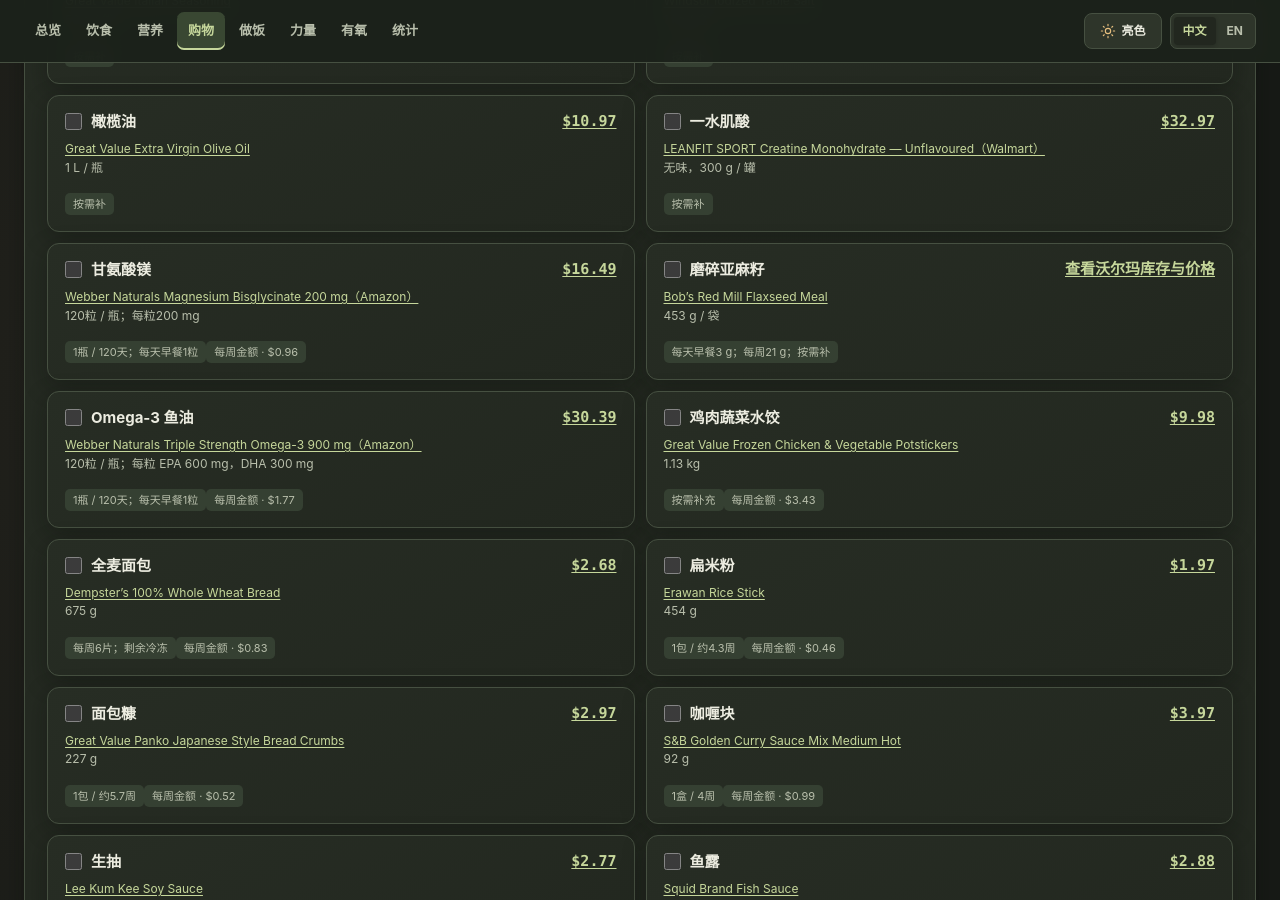
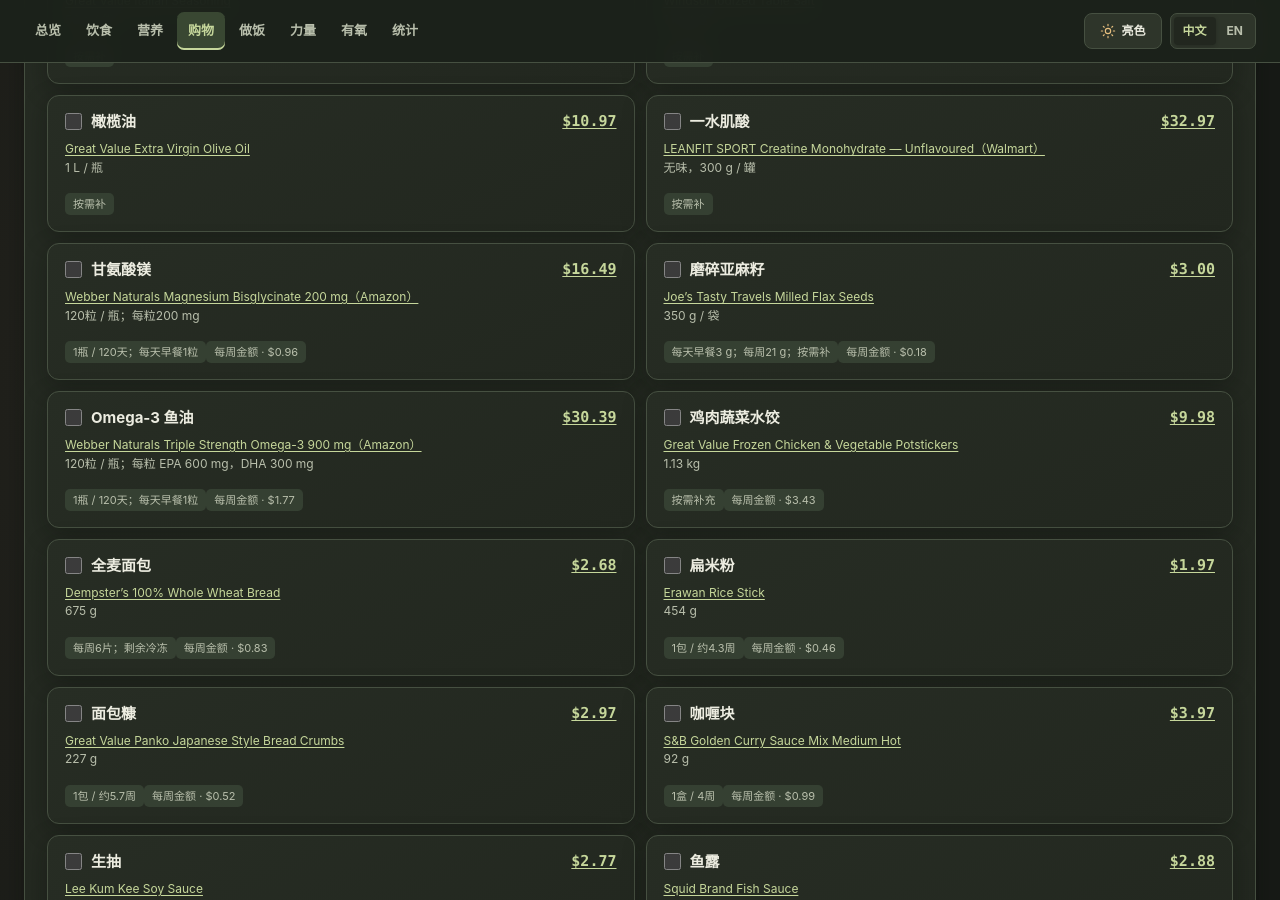
Before and after one commit to yunhaixiang/fitness, a Jekyll site: the page built from shopping.md, in a window 1280 px wide and 900 px high, scrolled down 3563 px. Built offline with Jekyll 4.4.1, drawn with Linux system fonts in a browser that asks for light colours; some of the changed text lies outside the part shown.

Commit message:
Switch to Joes Tasty Travels milled flax seeds

```diff
--- a/shopping.md
+++ b/shopping.md
@@ -202,11 +202,11 @@
 <td data-en="1 Bottle / 120 Days · 1 Capsule with Breakfast Daily">1瓶 / 120天；每天早餐1粒</td>
 <td><a href="https://www.amazon.ca/dp/B08WVD2YDB">$16.49</a></td>
 </tr>
-<tr data-price-id="55" data-purchase-group="restock">
+<tr data-price-id="55" data-weekly-cost="0.18" data-purchase-group="restock">
 <td data-en="Ground Flaxseed">磨碎亚麻籽</td>
-<td><a href="https://www.walmart.ca/en/ip/BRM-FLAXSEED-MEAL/6000198391170">Bob’s Red Mill Flaxseed Meal</a><br><span data-en="453 g / Bag">453 g / 袋</span></td>
+<td><a href="https://www.walmart.ca/en/ip/JOES-TASTY-EX-GROUND-FLAX-SDS-350G/6000192737948">Joe’s Tasty Travels Milled Flax Seeds</a><br><span data-en="350 g / Bag">350 g / 袋</span></td>
 <td data-en="3 g with Breakfast Daily · 21 g / Week · Restock as Needed">每天早餐3 g；每周21 g；按需补</td>
-<td><a href="https://www.walmart.ca/en/ip/BRM-FLAXSEED-MEAL/6000198391170" data-en="Check Walmart Availability and Price">查看沃尔玛库存与价格</a></td>
+<td><a href="https://www.walmart.ca/en/ip/JOES-TASTY-EX-GROUND-FLAX-SDS-350G/6000192737948">$3.00</a></td>
 </tr>
 <tr data-price-id="54" data-weekly-cost="1.77" data-purchase-group="restock">
 <td data-en="Omega-3 Fish Oil">Omega-3 鱼油</td>
@@ -236,7 +236,7 @@
 <td>每周合计</td>
 <td>—</td>
 <td style="text-align: right;">—</td>
-<td style="text-align: right;">$152.32</td>
+<td style="text-align: right;">$152.50</td>
 </tr>
 </tbody>
 </table>
```
Also changed, not shown: _data/shopping_prices.json (+16 -1 lines), tests/shopping-costs.test.js (+1 -1 lines).
